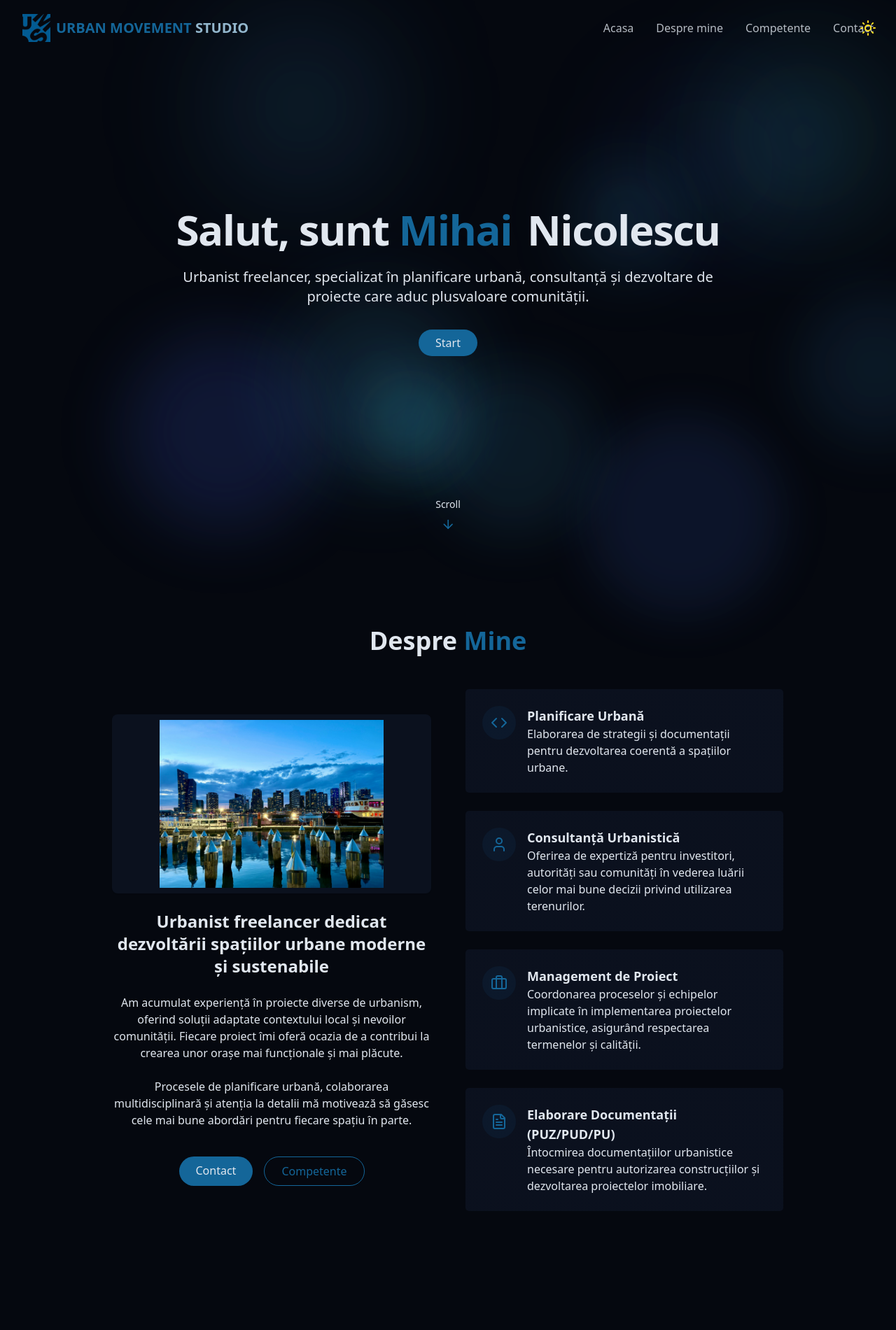
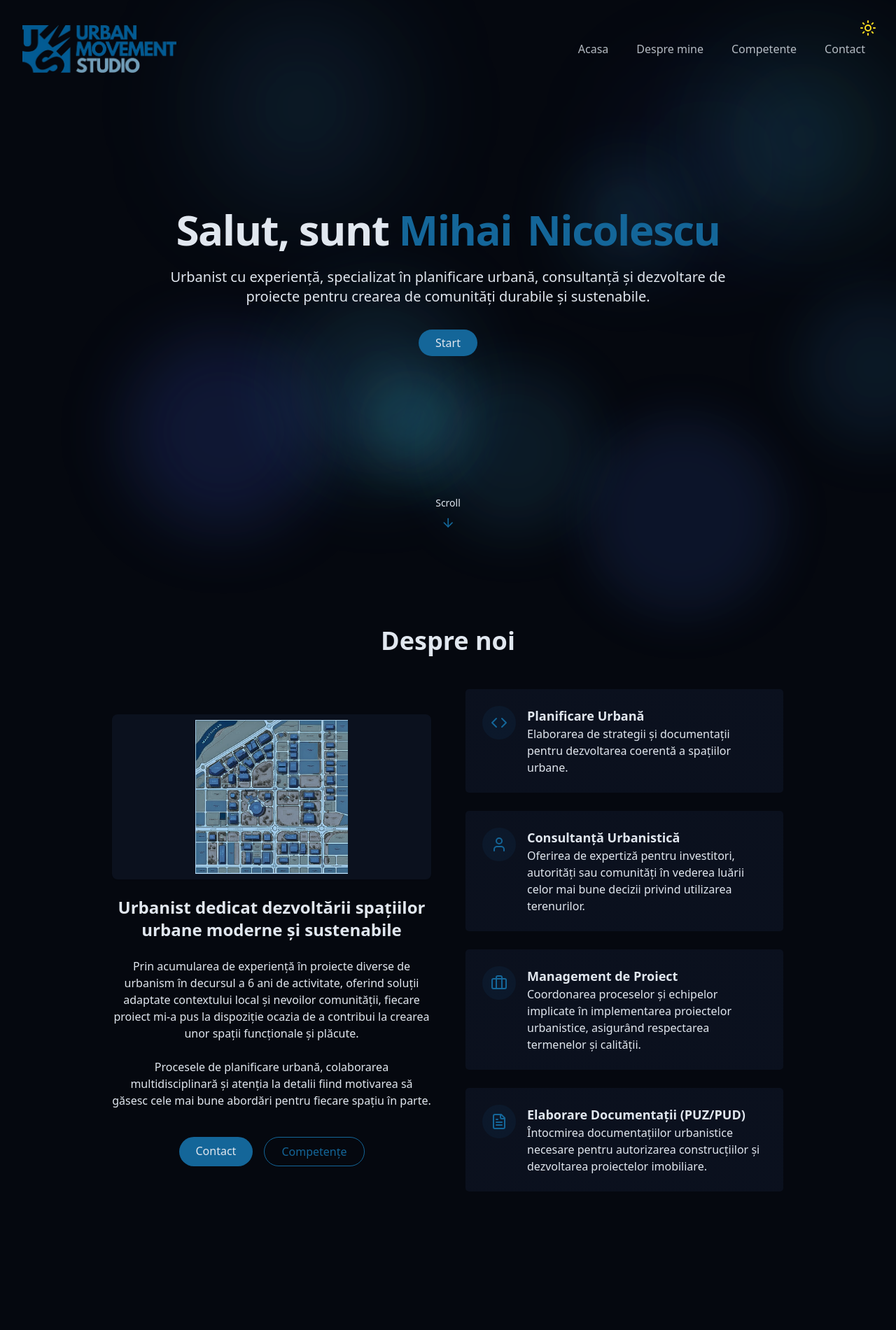
Before and after one commit to rmandici/urbanist_project, a React (Vite) app: page / in a window 1280 px wide. Shown: the top 1901 px of the page at 70% size. Built offline with nearby package versions, Linux system fonts and the light colour scheme.

Commit message:
Second round of changes

```diff
--- a/src/components/AboutSection.jsx
+++ b/src/components/AboutSection.jsx
@@ -9,7 +9,7 @@
           data-aos="fade-up"
           data-aos-delay="0"
         >
-          Despre <span className="text-primary"> Mine</span>
+          Despre noi
         </h2>
 
         <div className="grid grid-cols-1 md:grid-cols-2 gap-12 items-center">
@@ -18,7 +18,7 @@
               <img
                 src="/media/image_about.jpg"
                 alt="Image about"
-                className="max-h-60 object-contain justify-self-center"
+                className="max-h-55 object-contain justify-self-center"
                 data-aos="fade-up"
                 data-aos-delay="200"
               />
@@ -28,8 +28,8 @@
               data-aos="fade-up"
               data-aos-delay="400"
             >
-              Urbanist freelancer dedicat dezvoltării spațiilor urbane moderne
-              și sustenabile
+              Urbanist dedicat dezvoltării spațiilor urbane moderne și
+              sustenabile
             </h3>
 
             <p
@@ -37,10 +37,11 @@
               data-aos="fade-up"
               data-aos-delay="600"
             >
-              Am acumulat experiență în proiecte diverse de urbanism, oferind
-              soluții adaptate contextului local și nevoilor comunității.
-              Fiecare proiect îmi oferă ocazia de a contribui la crearea unor
-              orașe mai funcționale și mai plăcute.
+              Prin acumularea de experiență în proiecte diverse de urbanism în
+              decursul a 6 ani de activitate, oferind soluții adaptate
+              contextului local și nevoilor comunității, fiecare proiect mi-a
+              pus la dispoziție ocazia de a contribui la crearea unor spații
+              funcționale și plăcute.
             </p>
 
             <p
@@ -49,8 +50,8 @@
               data-aos-delay="800"
             >
               Procesele de planificare urbană, colaborarea multidisciplinară și
-              atenția la detalii mă motivează să găsesc cele mai bune abordări
-              pentru fiecare spațiu în parte.
+              atenția la detalii fiind motivarea să găsesc cele mai bune
+              abordări pentru fiecare spațiu în parte.
             </p>
 
             <div
@@ -68,7 +69,7 @@
                 className="px-6 py-2 rounded-full border border-primary text-primary hover:bg-primary/10 transition-colors duration-300"
               >
                 {" "}
-                Competente{" "}
+                Competențe{" "}
               </a>
             </div>
           </div>
@@ -146,7 +147,7 @@
                   data-aos-delay="800"
                 >
                   <h4 className="font-semibold text-lg">
-                    Elaborare Documentații (PUZ/PUD/PU)
+                    Elaborare Documentații (PUZ/PUD)
                   </h4>
                   <p className="text-muted-foreground">
                     Întocmirea documentațiilor urbanistice necesare pentru
--- a/src/components/HeroSection.jsx
+++ b/src/components/HeroSection.jsx
@@ -14,15 +14,16 @@
               {" "}
               Mihai
             </span>
-            <span className="text-gradient ml-2 opacity-0 animate-fade-in-delay-2">
+            <span className="text-primary ml-2 opacity-0 animate-fade-in-delay-2">
               {" "}
               Nicolescu
             </span>
           </h1>
 
           <p className="text-lg md:text-xl text-muted-foreground max-2-2xl mx-auto opacity-0 animate-fade-in-delay-3">
-            Urbanist freelancer, specializat în planificare urbană, consultanță
-            și dezvoltare de proiecte care aduc plusvaloare comunității.
+            Urbanist cu experiență, specializat în planificare urbană,
+            consultanță și dezvoltare de proiecte pentru crearea de comunități
+            durabile și sustenabile.
           </p>
           <div className="pt-4 opacity-0 animate-fade-in-delay-4">
             <a href="#about" className="cosmic-button">
--- a/src/components/Navbar.jsx
+++ b/src/components/Navbar.jsx
@@ -41,28 +41,31 @@
             className="text-xl font-bold text-primary flex items-center"
             href="#hero"
           >
-            <span className="flex items-center gap-2 relative z-10">
+            <span className="flex items-center gap-2 relative z-10 hover:scale-105 transition-all duration-300">
               {/* Logo în stânga */}
               <img
-                src="/media/logo_bms.png"
+                src="/media/footer_image.png"
                 alt="Urban Movement Studio Logo"
-                className="w-12 h-12 object-contain sm:w-10 sm:h-10"
+                className="w-35 h-15 object-contain sm:w-55 sm:h-25"
               />
               {/* Textul */}
-              <span>
+              {/* <span>
                 URBAN MOVEMENT{" "}
                 <span className="text-[hsl(203_37%_69%)]">STUDIO </span>
-              </span>
+              </span> */}
             </span>
           </a>
 
           {/*desktop version*/}
-          <div className="hidden md:flex space-x-8">
+          <div className="hidden md:flex space-x-4">
             {navItems.map((item, key) => (
               <a
                 key={key}
                 href={item.href}
-                className="text-foreground/80 hover:text-primary transition-colors duration-300"
+                className="text-foreground/80 transition-all duration-300 rounded-full
+                  hover:bg-primary hover:text-primary-foreground px-3 py-1
+                  hover:shadow-[0_0_10px_rgba(11,105,157,0.5)]
+                  hover:scale-105 "
               >
                 {item.name}
               </a>
@@ -94,7 +97,7 @@
             <a
               key={key}
               href={item.href}
-              className="text-foreground/80 hover:text-primary transition-colors duration-300"
+              className="text-foreground/80"
               onClick={() => setIsMenuOpen(false)}
             >
               {item.name}
--- a/src/components/SkillsSection.jsx
+++ b/src/components/SkillsSection.jsx
@@ -14,19 +14,12 @@
     category: "Planificare",
   },
   {
-    name: "Planuri Urbanistice Generale (PUG)",
-    level: 80,
-    category: "Planificare",
-  },
-  {
     name: "Strategii de Dezvoltare Urbană",
     level: 85,
     category: "Planificare",
   },
-  { name: "Regenerare Urbană", level: 80, category: "Planificare" },
 
   // GIS & Software
-  { name: "ArcGIS", level: 85, category: "GIS & Software" },
   { name: "QGIS", level: 80, category: "GIS & Software" },
   { name: "AutoCAD", level: 90, category: "GIS & Software" },
   { name: "SketchUp", level: 75, category: "GIS & Software" },
@@ -66,16 +59,16 @@
         data-aos-delay="100"
       >
         <h2 className="text-3xl md:text-4xl font-bold mb-12 text-center">
-          Competențele <span className="text-primary"> Mele</span>
+          Competențe
         </h2>
 
-        <div className="flex flex-wrap justify-center gap-4 mb-12">
+        <div className="flex flex-wrap justify-center gap-4 mb-12 ">
           {categories.map((category, key) => (
             <button
               key={key}
               onClick={() => setActiveCategory(category)}
               className={cn(
-                "px-5 py-2 rounded-full transition-colors duration-300 capitalize",
+                "px-5 py-2 rounded-full transition-colors duration-300 capitalize cursor-pointer hover:shadow-[0_0_10px_rgba(11,105,157,0.5)]",
                 activeCategory === category
                   ? "bg-primary text-primary-foreground"
                   : "bg-secondary/60 text-foreground hover:bd-secondary"
--- a/src/components/ThemeToggle.jsx
+++ b/src/components/ThemeToggle.jsx
@@ -40,7 +40,7 @@
     <button
       onClick={toggleTheme}
       className={cn(
-        "fixed max-sm:hidden top-5 right-5 z-50 p-2 rounded-full transition-colors duration-300",
+        "fixed max-sm:hidden top-5 right-5 z-50 p-2 rounded-full transition-all duration-300 hover:scale-120 cursor-pointer",
         "focus:outline-hidden"
       )}
     >
```
Also changed, not shown: src/components/ContactSection.jsx (+41 -20 lines), public/media/image_about.jpg.
